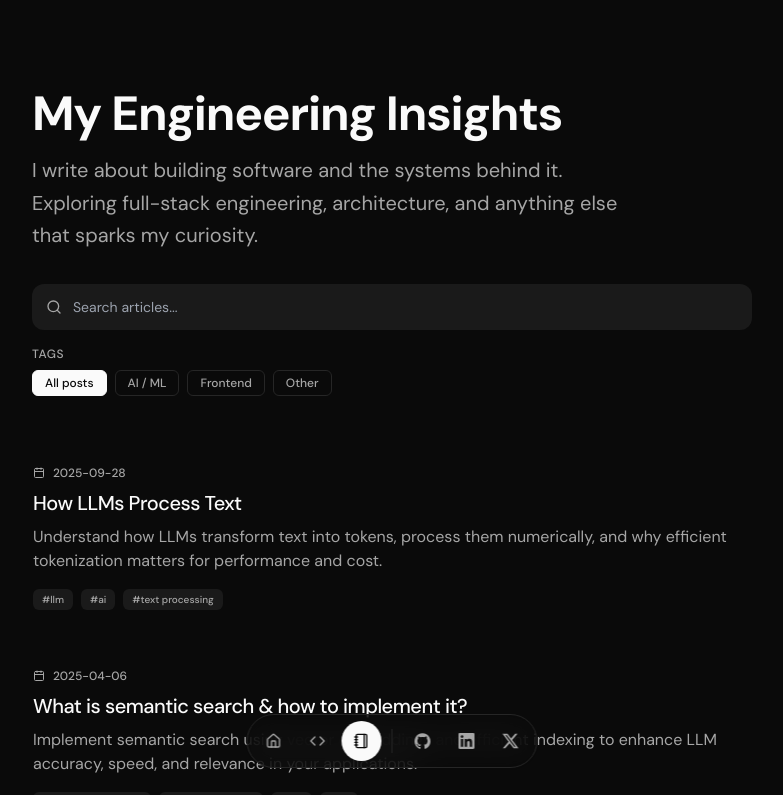
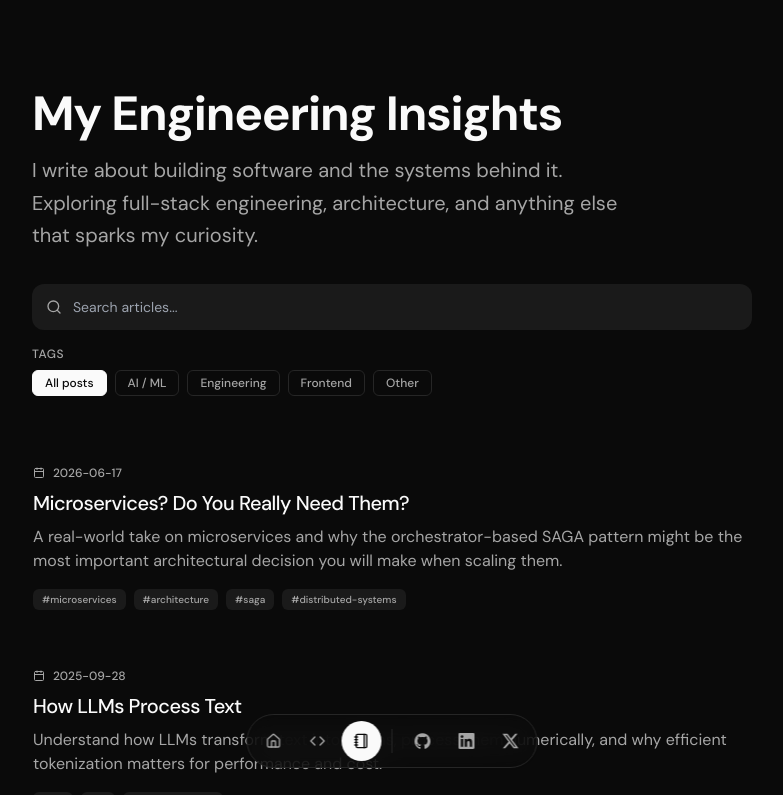
Before and after one commit to 0xadityaa/Portfolio, a Next.js app: page /blog in a window 1280 px wide. Shown: the top 795 px of the page, without its empty margins (248-1031 px from the left). Built offline with nearby package versions, Linux system fonts and the light colour scheme.

Commit message:
feat: add microservices SAGA blog post + fix dev server infinite loop and React 19 script tag warning

```diff
--- /dev/null
+++ b/content/microservices-do-you-really-need-them.mdx
@@ -0,0 +1,100 @@
+---
+title: Microservices? Do You Really Need Them?
+publishedAt: '2026-06-17'
+summary: >-
+  A real-world take on microservices and why the orchestrator-based SAGA pattern
+  might be the most important architectural decision you will make when scaling
+  them.
+tags:
+  - microservices
+  - architecture
+  - saga
+  - distributed-systems
+publish: true
+devto_url: 'https://dev.to/mock_user/microservices-do-you-really-need-them_623'
+medium_url: 'https://medium.com/@mock_user/microservices-do-you-really-need-them_229'
+isObsidian: true
+---
+<!-- GENERATED FROM OBSIDIAN VAULT. DO NOT EDIT DIRECTLY. -->
+
+<Image
+  src="https://media0.giphy.com/media/v1.Y2lkPTc5MGI3NjExOTg3cXJieTRzeWh1enVvNndqbndwc25zdThoM2ZsMXZ3cmxpOTh6ZCZlcD12MV9pbnRlcm5hbF9naWZfYnlfaWQmY3Q9Zw/PPvY7HQkmuyGfgmFUa/giphy.gif"
+  alt="GIF of a chaotic network of connected nodes"
+  style="border-radius: 10px; width: 100%; max-height: 400px; object-fit: cover;"
+/>
+
+Everyone and their dog is running microservices these days. Split the monolith, they said. It will scale better, they said. And look, they are not wrong. But here is what nobody tells you upfront: breaking your app into a bunch of independent services is the easy part. Keeping them in sync when something goes wrong? That is where things get spicy.
+
+I have spent the past year as an associate engineer shipping and scaling production microservices, working closely with solution architects and principal engineers. Somewhere along the way, I noticed something that genuinely confused me. Our UI was calling an orchestrator, which then called the actual service. And I thought, wait. Why are we adding an extra hop here? Why not just call the service directly? That would save a network call, cut latency, and simplify the whole thing... right?
+
+Boy, was I wrong.
+
+## TL;DR
+
+When your data is spread across multiple independent services, a simple multi-step operation (like placing an order) becomes a distributed transaction. If one step fails halfway through, you need a way to cleanly undo everything that came before it. That is what the [SAGA pattern](https://microservices.io/patterns/data/saga.html) solves. There are two ways to implement it: Choreography (decentralized, event-driven) and Orchestration (centralized, command-driven). Orchestration is harder to set up initially but it is almost always the right call as you scale. Here is why.
+
+## So what even is a distributed transaction?
+
+In a monolith, if something breaks mid-operation, your database rolls everything back automatically. ACID properties handle it for you and life is good.
+
+In a microservices world, that safety net is gone. Your `Order Service`, `Payment Service`, and `Inventory Service` each own their own database. There is no single transaction that spans all three of them. So if your payment goes through but inventory reservation fails, you now have a partially completed order sitting in production with real money on the line.
+
+This is the distributed transaction problem, and it is the first wall every team hits when they go all-in on microservices.
+
+## Enter the SAGA Pattern
+
+A Saga is a sequence of local transactions chained together. Each service does its own thing, and if a step fails, you run **compensating transactions** to undo the steps that already succeeded. Think of it as a structured "undo" plan baked directly into your architecture.
+
+There are two ways to wire this up.
+
+## Choreography vs Orchestration what is the difference?
+
+Think of a restaurant kitchen.
+
+**Choreography** is a kitchen with no head chef. Every station just listens for the previous one to yell out that their job is done, then reacts accordingly. The grill chef hears "prep done!" and fires the steak. The fry station hears "steak done!" and drops the fries. It works. Until someone misses a shout, or two stations react to the same event at the same time, and now nobody knows what state the order is actually in.
+
+**Orchestration** is a kitchen with a head chef holding the ticket. They tell grill to fire, wait for confirmation, then tell fry to drop. If anything fails, they know exactly what happened and who needs to roll back what.
+
+### Choreography
+
+Services publish events. Other services listen and react. No central controller, fully decoupled.
+
+**The good part:** Services genuinely do not know about each other. Feels very clean and "pure microservices" on paper.
+
+**The bad part:** The moment your workflow grows past 3 or 4 services, debugging becomes a murder mystery. You have no single place to check the state of a transaction. You are piecing together logs from 6 different services hoping the timestamps line up. And cyclic dependencies start appearing because services end up listening to each other's failure events just to compensate for them.
+
+### Orchestration
+
+One central **Orchestrator** manages the whole workflow. It sends explicit commands to each service, waits for a reply (success or failure), and decides what happens next.
+
+- **Command-driven:** Orchestrator tells `Payment Service` to charge. Gets back "success". Tells `Inventory Service` to reserve. Gets back "failed". Issues a refund command back to `Payment Service`. Done.
+- **Full state visibility:** At any point you can query the orchestrator and know exactly what step the transaction is on and why it stopped.
+- **Compensation is centralized:** When something fails, the orchestrator knows exactly what already succeeded and fires rollback commands in order. No guessing.
+
+## Back to my "why the extra hop" question
+
+So here is why I was wrong to think calling the service directly would be better.
+
+When our UI calls the orchestrator, the orchestrator is not just a middleman passing traffic. It is managing a multi-step transaction that might touch 3 or 4 services behind the scenes. If the UI called each service directly, it would have to manage the SAGA logic itself: deciding what to call next, handling partial failures, issuing compensation calls. You would essentially be building an orchestrator in your frontend. Which is a terrible idea.
+
+By routing through the orchestrator, the UI stays dumb and focused. The orchestrator stays smart and focused. Each service stays dumb and focused. Everyone has one job and does it well. The "extra network call" is not overhead, it is the architecture doing its job.
+
+## Why Orchestration wins at scale
+
+**Visibility:** One place to check the state of any business transaction. Priceless when you are on-call at 2am.
+
+**Simpler services:** Individual microservices just execute commands and report back. They do not need to know about the broader business flow. That is the orchestrator's job.
+
+**No cyclic dependencies:** Choreography breeds coupling in disguise because services end up reacting to each other's events to handle failures. Orchestration keeps the dependency graph strictly one-directional.
+
+**Easier testing:** You can test the orchestration workflow by mocking the service replies. No need to spin up the entire event mesh.
+
+## Final Thoughts
+
+My hot take? Choreography is a great starting point, but Orchestration is the endgame for any microservices architecture that actually ships and scales.
+
+A lot of teams start with choreography because it feels elegant and decoupled. And it is, for simple things. But the moment complexity creeps in (and it always does), you will spend more time debugging event flows than building features. The orchestrator pattern forces you to make your business logic explicit, visible, and testable. That is not overhead. That is engineering discipline.
+
+Start simple. But when your workflow spans more than 3 services, do yourself a favor and reach for an orchestrator-based SAGA. Your future self, and your on-call rotation, will thank you.
+
+✌️ Stay curious, Keep coding, Peace nerds!
--- a/scripts/process-obsidian.mjs
+++ b/scripts/process-obsidian.mjs
@@ -256,6 +256,9 @@ if (isWatchMode) {
   let timeoutId = null;
   fs.watch(OBSIDIAN_DIR, { recursive: true }, (eventType, filename) => {
     if (filename) {
+      // Ignore queue file to prevent infinite loops
+      if (filename.endsWith('.queue.json')) return;
+
       // Debounce to avoid double-runs on multiple rapid file modifications
       clearTimeout(timeoutId);
       timeoutId = setTimeout(async () => {
--- a/src/components/theme-provider.tsx
+++ b/src/components/theme-provider.tsx
@@ -3,6 +3,16 @@
 import { ThemeProvider as NextThemesProvider } from "next-themes";
 import { ThemeProviderProps } from "next-themes/dist/types";
 import { LazyMotion, domAnimation } from "framer-motion";
+
+if (typeof window !== "undefined" && process.env.NODE_ENV === "development") {
+  const orig = console.error;
+  console.error = (...args: any[]) => {
+    if (typeof args[0] === "string" && args[0].includes("Encountered a script tag")) {
+      return;
+    }
+    orig.apply(console, args);
+  };
+}
 
 export function ThemeProvider({ children, ...props }: ThemeProviderProps) {
   return (
```
